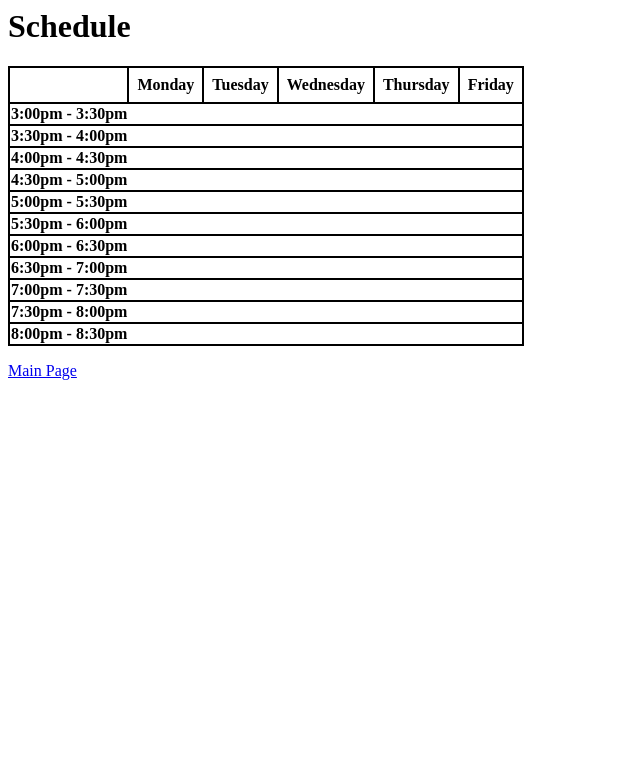
After one commit to risharmaa/university_system, a Flask app: template templates/schedule.html in a window 1280 px wide. The commit adds this page. Shown: the top 783 px of the page, without its empty margins (0-640 px from the left). Run offline with Flask 3, Linux system fonts and the light colour scheme; the template is opened without the code that fills it: most values are stand-ins (such as "Sample title", 1, 10 or a date in 2020); lists and menus that the app fills with data are empty.

Commit message:
added visual schedule to student

```diff
--- a/main.py
+++ b/main.py
@@ -1217,6 +1217,16 @@ def add_grades(dpt, crn, sectionno, sem, year):
     mydb.commit()
     return render_template('add_grades.html', title = "Class Grade", students = students, dpt = dpt, crn = crn, sectionno = sectionno, sem = sem, year = year, error = "")
 
+@app.route('/schedule', methods = ['GET', 'POST'])
+def schedule():
+    cursor = mydb.cursor(dictionary=True)
+    cursor.execute("SELECT grade, enrollment.department, enrollment.course_number, enrollment.sectionnum, enrollment.semester, enrollment.year, courses.title, day, time FROM enrollment " \
+    "right join courses on enrollment.department=courses.department AND enrollment.course_number = courses.course_number " \
+    "right join courses_offered on enrollment.department=courses_offered.departmentname AND enrollment.course_number=courses_offered.coursenumber AND enrollment.sectionnum=courses_offered.sectionnum AND enrollment.semester=courses_offered.semester AND enrollment.year=courses_offered.year " \
+    "WHERE enrollment.uid = %s and enrollment.prof_added = FALSE", (session['user']['uid'],))
+    schedule = cursor.fetchall()
+    mydb.commit()
+    return render_template('schedule.html', schedule = schedule)
 
 if __name__ == "__main__":
     app.run(host="0.0.0.0", port=8080, debug=True)
--- /dev/null
+++ b/templates/schedule.html
@@ -0,0 +1,43 @@
+<html>
+    <head>
+        <title>{{title}}</title>
+    </head>
+    <body>
+
+        <h1>Schedule</h1>
+
+        {% set rows = {'1500-1730':0, '1530-1800':1, '1600-1830':2, '1800-2030':6} %}
+        {% set labels = [
+            '3:00pm - 3:30pm', '3:30pm - 4:00pm', '4:00pm - 4:30pm', '4:30pm - 5:00pm', '5:00pm - 5:30pm', '5:30pm - 6:00pm', '6:00pm - 6:30pm', '6:30pm - 7:00pm', '7:00pm - 7:30pm', '7:30pm - 8:00pm', '8:00pm - 8:30pm'] %}
+        {% set week = ['M', 'T', 'W', 'R', 'F'] %}
+
+        <table style="border-collapse: collapse;">
+            <tr>
+                <th style="border: 2px solid black; padding: 8px;"></th>
+                <th style="border: 2px solid black; padding: 8px;">Monday</th>
+                <th style="border: 2px solid black; padding: 8px;">Tuesday</th>
+                <th style="border: 2px solid black; padding: 8px;">Wednesday</th>
+                <th style="border: 2px solid black; padding: 8px;">Thursday</th>
+                <th style="border: 2px solid black; padding: 8px;">Friday</th>
+            </tr>
+            <tr>
+                {% for row in range(11): %}
+                <tr style="border: 2px solid black;">
+                    <th>{{labels[row]}}</th>
+                    {% for day in week %}
+                        {% for class in schedule if class['day'] == day and rows[class['time']] == row %}
+                                <td rowspan="5" style="border: 2px solid black; padding: 8px; background-color: rgb(59, 3, 71);"><a style="color: white" href="/course/{{class['department']}}/{{class['coursenum']}}">{{class['department']}} {{class['coursenum']}}</a></td>
+                            {% else %}
+                                {% for class in schedule if class['day'] == day and row > rows[class['time']] and rows[class['time']]+5 > row %}
+                                {% else %}
+                                    <td style="border: 0px"></td>
+                                {% endfor %}
+                        {% endfor %}
+                    {% endfor %}
+                </tr>
+                {% endfor %}
+            </tr>
+        </table>
+        <p><a href = "/student">Main Page</a></p>
+    </body>
+</html>
--- a/templates/student.html
+++ b/templates/student.html
@@ -52,6 +52,7 @@
         </tr>
         {% endfor %}
     </table>
+    <p><a href = "/schedule">View Schedule</a></p>
 
     <h2>Forms</h2>
     <a href="{{ url_for('form1')}}">
```
